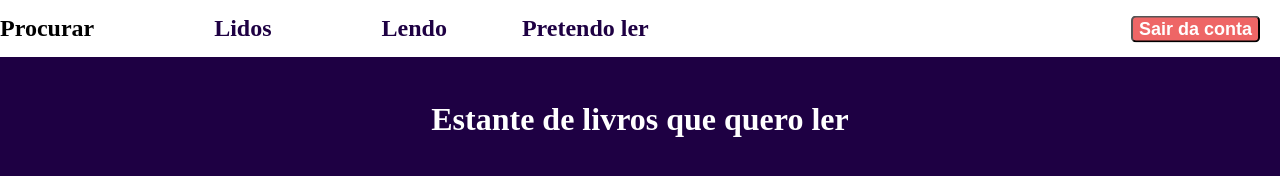
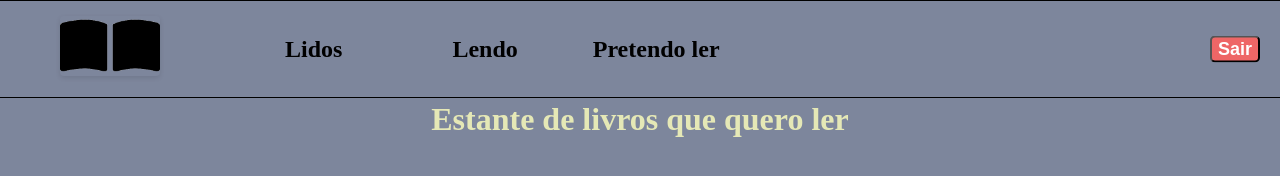
Before and after one commit to megusta01/my-bookshelf, a plain HTML site: page login/assets/html/ler.html in a window 1280 px wide. Drawn offline with Linux system fonts and the light colour scheme; sample sign-in values are in the browser's storage; a web font is replaced by a local one.

Commit message:
atualizaçao no design

```diff
--- a/login/assets/css/estantes.css
+++ b/login/assets/css/estantes.css
@@ -4,7 +4,7 @@
 /* Estilo básico para o corpo da página */
 body {
     font-family: 'Hahmlet', serif; /* Define a fonte padrão para o corpo */
-    background-color: #1E0043; /* Cor de fundo */
+    background-color: #7D869C; /* Cor de fundo */
     margin: 0;
     padding: 0;
     display: flex;
@@ -17,7 +17,7 @@ body {
 /* Estilo para o título das estantes */
 .titulo-estantes {
     margin-top: 80px;
-    color: #ffffff; /* Cor do texto */
+    color: #E5E8B6; /* Cor do texto */
     font-family: 'Hahmlet', serif; /* Define a fonte para o título das estantes */
 }
 
@@ -28,9 +28,20 @@ body {
     width: 100%;
     height: auto;
     z-index: 100;
-    background-color: #ffffff; /* Cor de fundo da barra de navegação */
+    background-color: #7D869C; /* Cor de fundo da barra de navegação */
     padding: 15px 0px;
+    border: 1px solid #000;
 }
+.navbar-brand {
+	display: inline-block;
+  }
+
+  .navbar-brand img {
+	width: 80px;
+	height: 60px;
+	/* margin-top: -5px; Move a imagem 5 pixels para cima */
+	 margin-right: 5px; /* Ajuste conforme necessário para dar espaço entre a imagem e o texto */
+  }
 
 /* Estilo para informações do usuário logado */
 #logado {
@@ -69,6 +80,7 @@ body {
     color: #000000;
     font-size: 24px;
     font-weight: bold;
+    margin-left: 60px;
 }
 
 /* Estilo para a marca e botões das estantes com margem à direita */
@@ -92,7 +104,7 @@ body {
     font-family: 'Hahmlet', serif;
     font-weight: 600;
     text-decoration: none;
-    color: #1E0043;
+    color: #000000;
     margin-left: 85px;
 }
 
@@ -103,7 +115,7 @@ body {
     font-size: 1.5rem;
     font-family: 'Hahmlet', serif;
     font-weight: 600;
-   color: #1E0043;
+   color: #000000;
     text-decoration: none;
     margin-left: 75px;
 
--- a/login/assets/css/search.css
+++ b/login/assets/css/search.css
@@ -56,6 +56,17 @@ html {
 	padding: 5px 5px;
 	border: 1px solid #000;
 }
+
+.navbar-brand {
+	display: inline-block;
+  }
+
+  .navbar-brand img {
+	width: 50px;
+	height: 50px;
+	margin-top: -5px; /* Move a imagem 5 pixels para cima */
+	margin-right: 5px; /* Ajuste conforme necessário para dar espaço entre a imagem e o texto */
+  }
 
 #logado {
 	font-family: 'Hahmlet', serif;
@@ -244,6 +255,8 @@ html {
 	margin: 0;
 
 }
+
+
 .search-form{
 	background-color: #E5E8B6;
 	border-radius: 25px;
@@ -394,12 +407,16 @@ h1 {
 }
 
 .result button {
-	color: white;
+	color: rgb(0, 0, 0);
 	background: #eba544;
 	border-radius: 28px;
 	padding: 7px 20px;
 	border: 0px;
 	margin-left: 10px;
+}
+
+.result button:hover{
+	background-color: #9dd1bd;
 }
 
 #input:focus {
--- a/login/assets/css/signin.css
+++ b/login/assets/css/signin.css
@@ -84,13 +84,13 @@ h1{
 
 button{
   background-color: transparent;
-  border-color: #586994;
-  color: #586994;
+  border-color: #000000;
+  color: #000000;
   padding: 7px;
   font-weight: bold;
   font-size: 12pt;
   margin-top: 20px;
-  border-radius: 4px;
+  border-radius: 3px;
   cursor: pointer;
   outline: none;
   transition: all .4s ease-out;
--- a/login/assets/css/signup.css
+++ b/login/assets/css/signup.css
@@ -8,7 +8,7 @@
 }
 
 body {
-  background-color: #586994;
+  background-color: #7D869C;
   background-repeat: no-repeat;
   background-size: cover;
   background-attachment: fixed
@@ -24,7 +24,7 @@ body {
 }
 
 .card {
-  background-color: #ffffff80;
+  background-color: #E5E8B6;
   padding: 30px;
   border-radius: 4%;
  /* box-shadow: 3px 3px 1px 0px #00000060;*/
@@ -35,7 +35,7 @@ h1{
   text-align: center;
   font-size: 40px;
   margin-bottom: 20px;
-  color: #E5E8B6
+  color: #000000
 }
 
 .label-float input{
@@ -43,8 +43,8 @@ h1{
   padding: 15px 15px;
   display: inline-block;
   border: 0;
-  border-bottom: 1px solid #0d009c;
-  background-color:#E5E8B6;
+  border-bottom: 1px solid #000000;
+  background-color:#a3a3a3;
   outline: none;
   min-width: 180px;
   font-size: 16px;
@@ -62,11 +62,11 @@ h1{
 }
 
 .label-float input:focus{
-  border-bottom: 5px solid #4038a0;
+  border-bottom: 5px solid #000000;
 }
 
 .label-float label{
-  color: #E5E8B6;
+  color: #000000;
   pointer-event: none;
   position: absolute;
   top: 0;
@@ -79,26 +79,26 @@ h1{
 .label-float input:valid + label{
   font-size: 13px;
   margin-top: 0;
-  color: #E5E8B6
+  color: #000000;
 }
 
 button{
   background-color: transparent;
-  border-color: #E5E8B6;
-  color: #E5E8B6;
+  border-color: #000000;
+  color: #000000;
   padding: 7px;
   font-weight: bold;
   font-size: 12pt;
   margin-top: 20px;
   border-radius: 6px;
-  border: #E5E8B6 3px solid;
+  border: #2d3000 2px solid;
   cursor: pointer;
   outline: none;
   transition: all .4s ease-out;
 }
 
 button:hover{
-  background-color: #586994;
+  background-color: #B4C4AE;
   color: #E5E8B6;
 }
 
--- a/login/assets/html/ler.html
+++ b/login/assets/html/ler.html
@@ -11,9 +11,8 @@
 
     <nav id="nav">
       <div class="container-fluid">
-          <a class="navbar-brand" href="../../login.html">
-            <span class="text">Procurar</span>
-          </a>
+          <a class="navbar-brand" href="./login.html">
+          <img src="/login/assets/images/logo-livro.png" alt="icone de livro">
           <a class="estante-btn" href="../../assets/html/lidos.html" >
             <span class="text">Lidos</span>
           </a>
@@ -23,7 +22,7 @@
           <a class="estante-ler" href="../../assets/html/ler.html">
             <span class="text">Pretendo ler</span>
           </a>
-          <button class="sair" onclick="sair()">Sair da conta</button>
+          <button class="sair" onclick="sair()">Sair</button>
           <script src="../../assets/js/index.js"></script>
         </div>
   </nav>
```
Also changed, not shown: login/assets/html/lendo.html (+3 -3 lines), login/assets/html/lidos.html (+3 -3 lines), login/assets/js/search.js (+4 -4 lines), login/login.html (+4 -2 lines).
